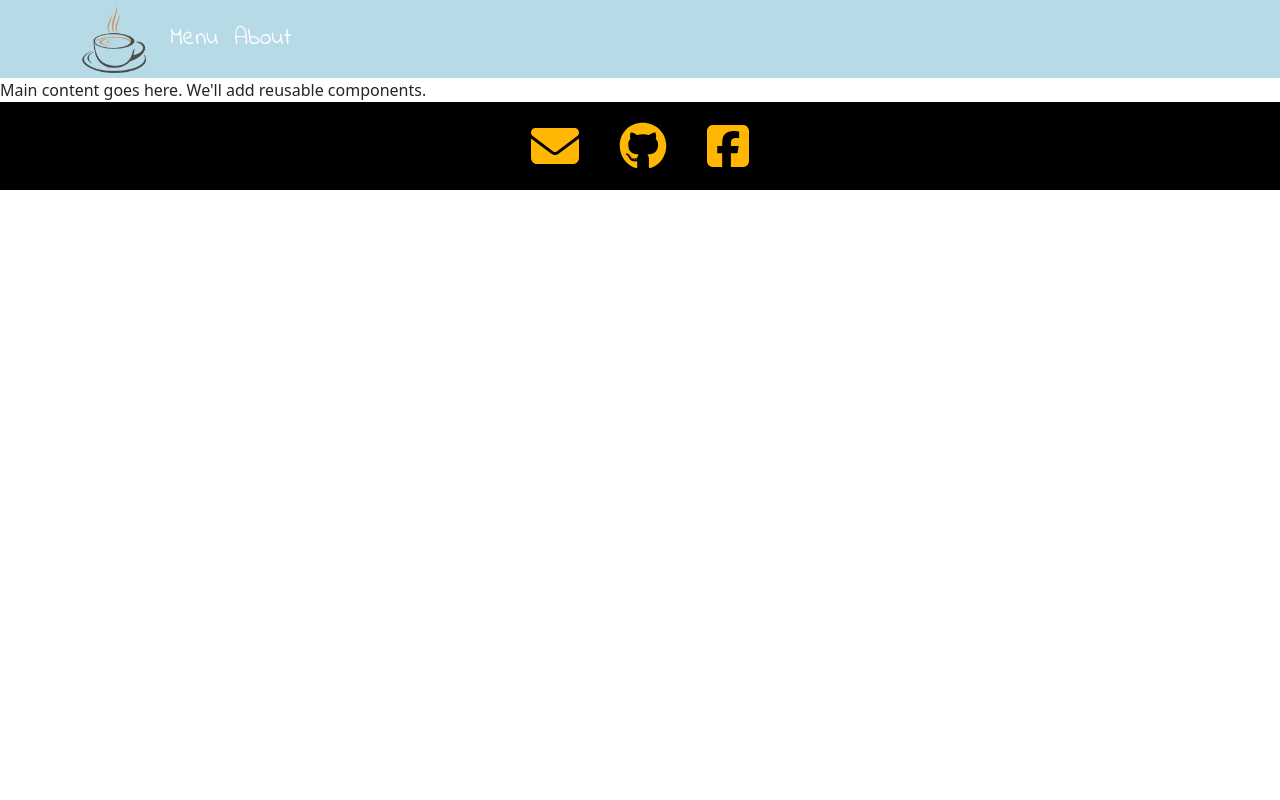
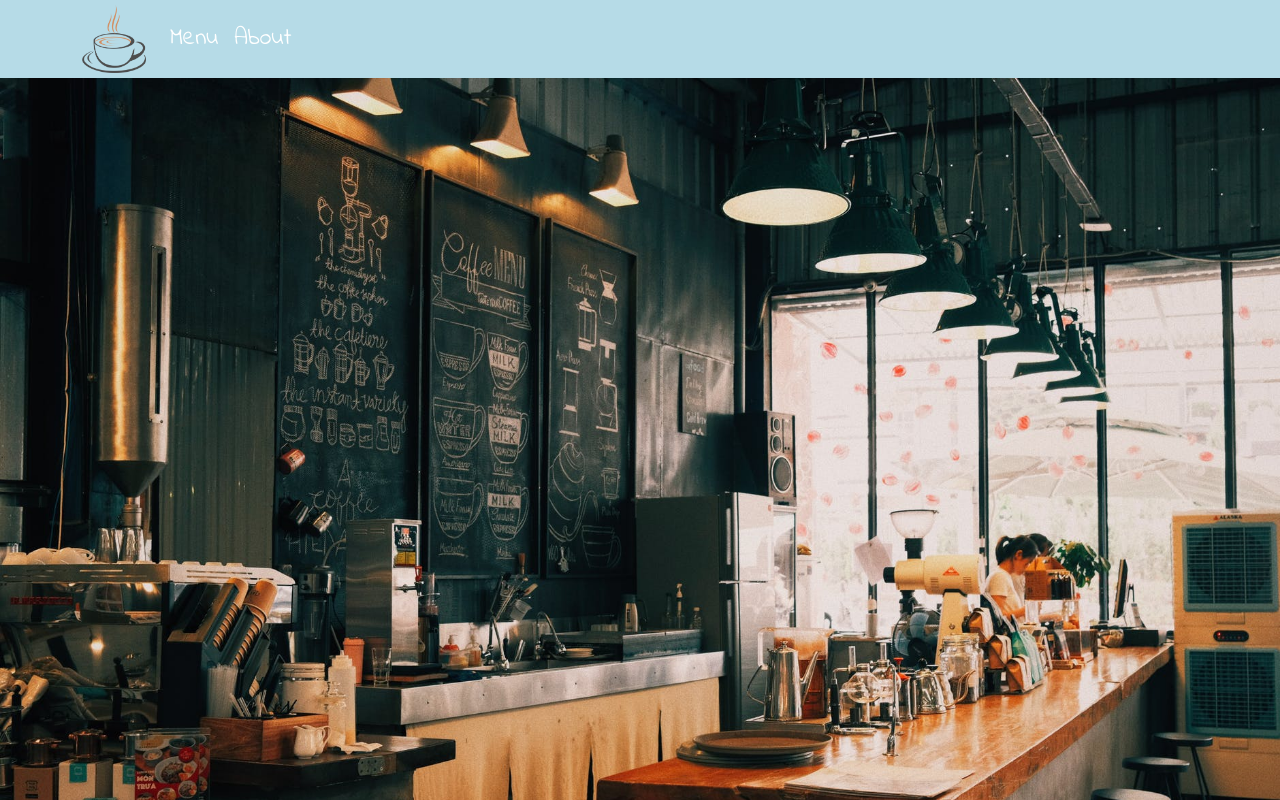
Before and after one commit to LisaHarrison08/beanz, a React (Create React App) app: page / in a window 1280 px wide. Shown: the top 800 px of the page. Built offline with nearby package versions, Linux system fonts and the light colour scheme; a web font is replaced by a local one.

Commit message:
added banner and navigation inside NavContainer component and added style

```diff
--- /dev/null
+++ b/src/components/Banner.js
@@ -0,0 +1,18 @@
+import React from 'react';
+import coffeeBarImg from '../assets/coffee-bar.jpg';
+
+// Need to resize the banner image's height so it doesn't take up as much room on the page.
+
+function Banner() {
+  return (
+    <div className="jumbotron custom-jumbotron">
+      <img
+        src={coffeeBarImg}
+        className="banner-img custom-banner"
+        alt="banner"
+      />
+    </div>
+  );
+}
+
+export default Banner;
--- a/src/components/Home.js
+++ b/src/components/Home.js
@@ -1,11 +1,11 @@
 import React from 'react';
-import Navigation from './Navigation';
+import NavContainer from './NavContainer';
 import Footer from './Footer';
 
 function Home() {
   return (
     <div className="container-fluid primary-container">
-      <Navigation />
+      <NavContainer />
       <main>Main content goes here. We'll add reusable components.</main>
       <Footer />
     </div>
--- /dev/null
+++ b/src/components/NavContainer.js
@@ -0,0 +1,14 @@
+import React from 'react';
+import Navigation from './Navigation';
+import Banner from './Banner';
+
+function NavContainer() {
+  return (
+    <>
+      <Navigation />
+      <Banner />
+    </>
+  );
+}
+
+export default NavContainer;
--- a/src/styles/style.css
+++ b/src/styles/style.css
@@ -6,6 +6,8 @@
 }
 
 .primary-container .custom-nav {
+  z-index: 2;
+  width: 100%;
   font-family: 'Indie Flower', cursive;
   font-size: 1.5rem;
   color: #fff;
@@ -20,6 +22,15 @@
 
 .primary-container .custom-nav .nav-link {
   color: #fff;
+}
+
+.primary-container .custom-jumbotron {
+  z-index: 1;
+}
+
+.primary-container .custom-jumbotron .custom-banner {
+  width: 100%;
+  height: 50%;
 }
 
 /* About Section */
--- a/src/styles/style.scss
+++ b/src/styles/style.scss
@@ -13,6 +13,9 @@ $blue-ncs: hsla(195, 83%, 38%, 0.3);
   padding: 0;
 
   .custom-nav {
+    // position: absolute;
+    z-index: 2;
+    width: 100%;
     font-family: 'Indie Flower', cursive;
     font-size: 1.5rem;
     color: #fff;
@@ -26,6 +29,15 @@ $blue-ncs: hsla(195, 83%, 38%, 0.3);
 
     .nav-link {
       color: #fff;
+    }
+  }
+
+  .custom-jumbotron {
+    z-index: 1;
+    .custom-banner {
+      // position: absolute;
+      width: 100%;
+      height: 50%;
     }
   }
 }
```
Also changed, not shown: src/assets/coffee-bar.jpg (added), 1 other file (tests, documents, lock files or other folders).
